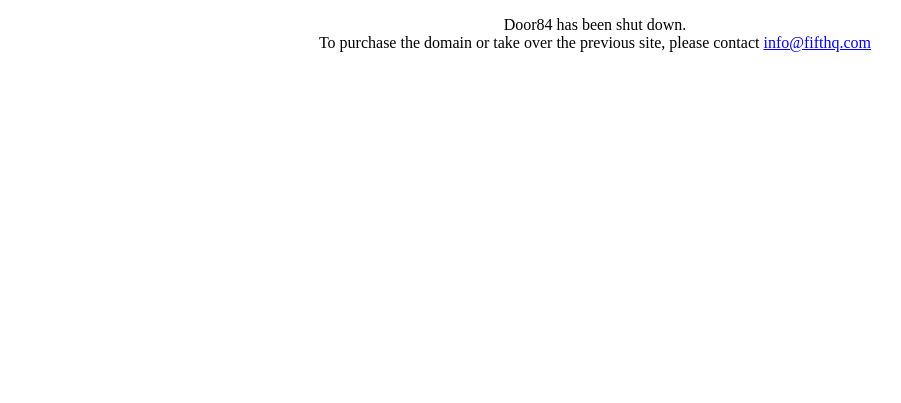
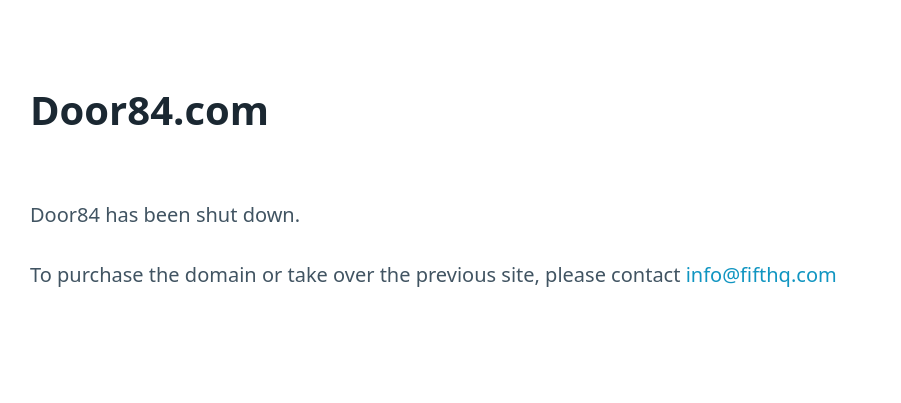
Before and after one commit to ramzlab000/door84, a plain HTML site: page index.html in a window 1280 px wide. Shown: the whole page, without its empty margins (45-946 px from the left). Drawn offline with nearby package versions, Linux system fonts and the light colour scheme.

Commit message:
added pico css

```diff
--- a/index.html
+++ b/index.html
@@ -5,8 +5,15 @@
   <meta http-equiv="X-UA-Compatible" content="IE=edge">
   <meta name="viewport" content="width=device-width, initial-scale=1.0">
   <title>Door84</title>
+  <link rel="stylesheet" href="https://cdn.jsdelivr.net/npm/@picocss/pico@1/css/pico.min.css">
 </head>
 <body>
-  <center><p>Door84 has been shut down.<br />To purchase the domain or take over the previous site, please contact <a href="mailto:info@fifthq.com">info@fifthq.com</a></p></center>
+  <main class="container">
+    <h1>Door84.com</h1>
+    <p>Door84 has been shut down.</p>
+    <p>
+      To purchase the domain or take over the previous site, please contact <a href="mailto:info@fifthq.com">info@fifthq.com</a></p>
+    </p>
+  </main>
 </body>
 </html>
```
